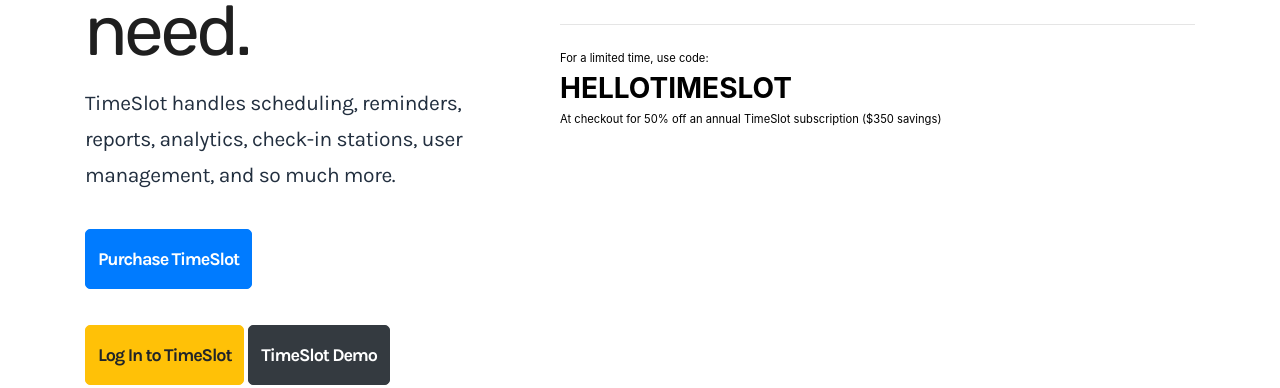
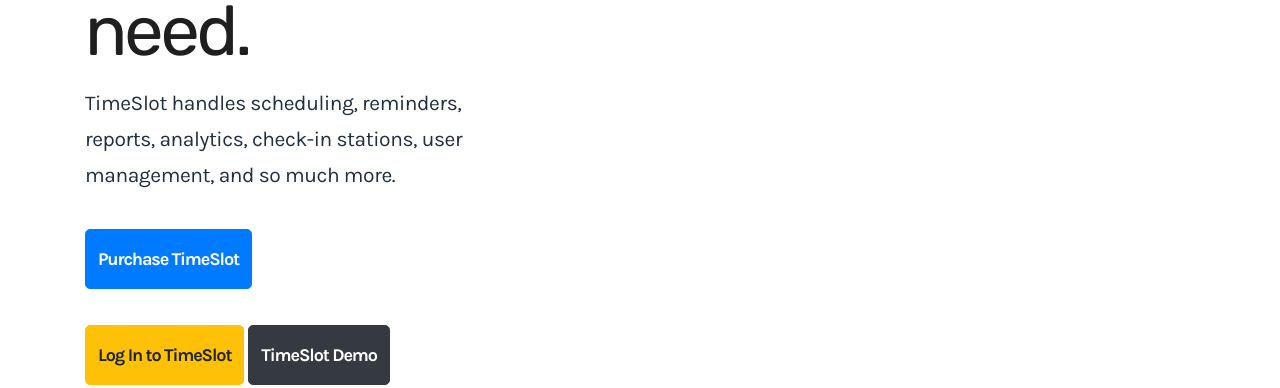
Before and after one commit to Burgundy-Labs/timeslot-us, a plain HTML site: page index.html in a window 1280 px wide. Shown: the part 438-826 px from the top of the page. Drawn offline with Linux system fonts and the light colour scheme.

Commit message:
Update index.html

```diff
--- a/index.html
+++ b/index.html
@@ -120,15 +120,6 @@
               <video width="100%" controls poster="image/promo.gif">
                 <source src="image/promo.mp4" type="video/mp4" />
               </video>
-              <hr />
-              <small>For a limited time, use code:<br /></small>
-              <h3>
-                HELLOTIMESLOT
-              </h3>
-              <small>
-                At checkout for 50% off an annual TimeSlot subscription ($350
-                savings)
-              </small>
             </div>
           </div>
         </div>
```
